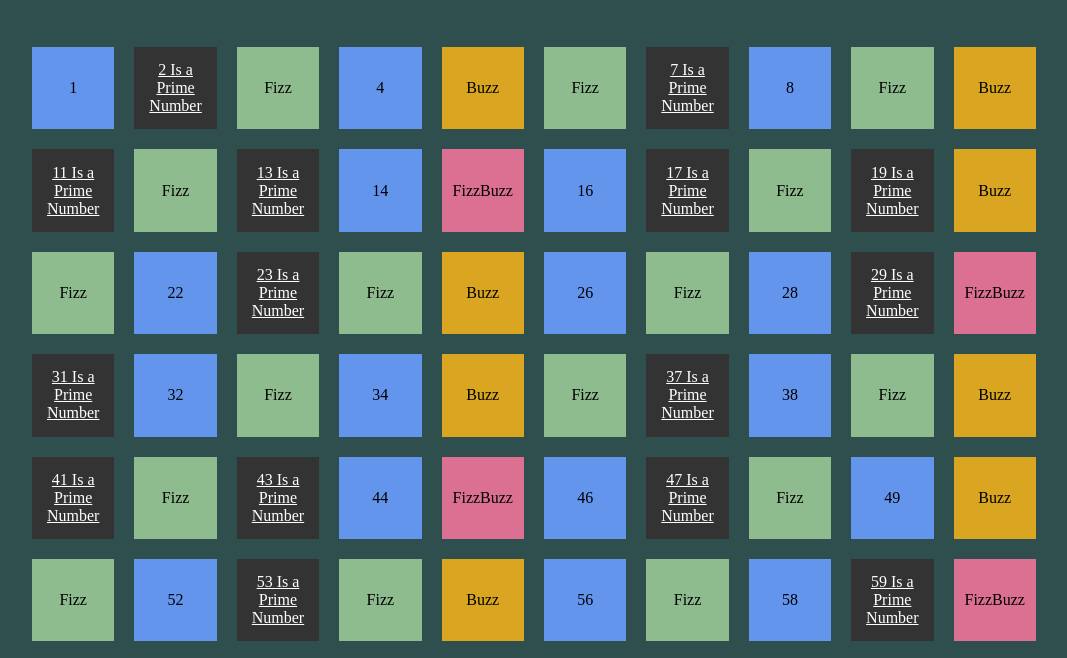
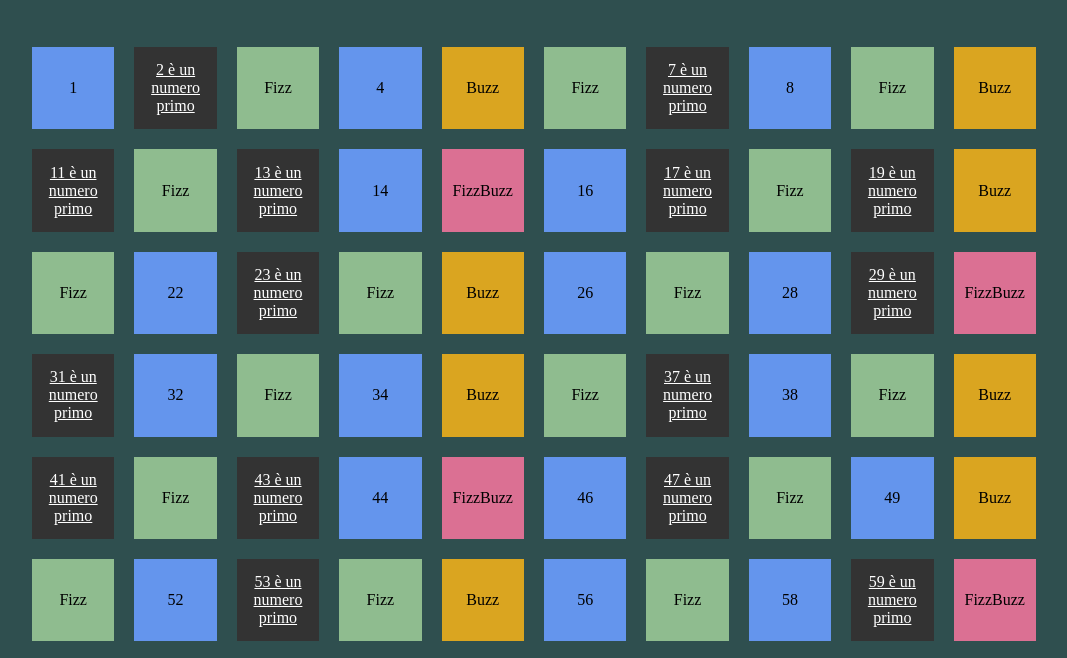
Before and after one commit to EgidioSperanza/js-fizzbuzzdom, a plain HTML site: page index.html in a window 1280 px wide. Shown: the part 112-770 px from the top of the page, without its empty margins (106-1173 px from the left). Drawn offline with Linux system fonts and the light colour scheme.

Commit message:
-aggionamento esercizio fizzbuzz

```diff
--- a/css/style.css
+++ b/css/style.css
@@ -45,7 +45,7 @@ span {
   background-color: goldenrod;
 }
 
-.fizz_buzz {
+.fizz.buzz {
   background-color: palevioletred;
 }
 
--- a/js/main.js
+++ b/js/main.js
@@ -8,32 +8,80 @@
 //      Applica uno stile differente a seconda del valore dell’indice per i multipli di 3,
 //      per i multipli di 5 e per i valori che sono sia multipli di 3 che di 5.
 
-const container = document.querySelector("body > div");
-const genericClass = "number_box";
-const fizzClass = "fizz";
-const buzzClass = "buzz";
-const fizzBuzzClass = "fizz_buzz";
-const fizz = `<div class="${genericClass} ${fizzClass}"><span>Fizz</span></div>`;
-const buzz = `<div class="${genericClass} ${buzzClass}"><span>Buzz</span></div>`;
-const fizzBuzz = `<div class="${genericClass} ${fizzBuzzClass}"><span>FizzBuzz</span></div>`;
-const primeClass = "prime";
+// const container = document.querySelector("body > div");
+// const genericClass = "number_box";
+// const fizzClass = "fizz";
+// const buzzClass = "buzz";
+// const fizzBuzzClass = "fizz_buzz";
+// const fizz = `<div class="${genericClass} ${fizzClass}"><span>Fizz</span></div>`;
+// const buzz = `<div class="${genericClass} ${buzzClass}"><span>Buzz</span></div>`;
+// const fizzBuzz = `<div class="${genericClass} ${fizzBuzzClass}"><span>FizzBuzz</span></div>`;
+// const primeClass = "prime";
+
+// for (let i = 1; i <= 100; i++) {
+//   if (i % 3 === 0 && i % 5 === 0) {
+//     container.innerHTML += fizzBuzz;
+//     console.log("FizzBuzz"); //DEBUG
+//   } else if (i % 3 === 0) {
+//     container.innerHTML += fizz;
+//     console.log("Fizz"); //DEBUG
+//   } else if (i % 5 === 0) {
+//     container.innerHTML += buzz;
+//     console.log("Buzz"); //DEBUG
+//   } else if (isPrime(i)) {
+//     container.innerHTML += `<div class="${genericClass} ${primeClass}"><span>${i} Is a Prime Number</span></div>`;
+//   } else {
+//     container.innerHTML += `<div class="${genericClass}"><span>${i}</span></div>`;
+//     console.log(i); //DEBUG
+//   }
+// }
+
+//MIGLIORIAMO IL TUTTO
+const container = document.querySelector(".container");
 
 for (let i = 1; i <= 100; i++) {
-  if (i % 3 === 0 && i % 5 === 0) {
-    container.innerHTML += fizzBuzz;
-    console.log("FizzBuzz"); //DEBUG
-  } else if (i % 3 === 0) {
-    container.innerHTML += fizz;
-    console.log("Fizz"); //DEBUG
-  } else if (i % 5 === 0) {
-    container.innerHTML += buzz;
-    console.log("Buzz"); //DEBUG
-  } else if (isPrime(i)) {
-    container.innerHTML += `<div class="${genericClass} ${primeClass}"><span>${i} Is a Prime Number</span></div>`;
+  let myText = "";
+  let defaultClass = "number_box";
+  let myClass = "";
+  let multy3 = false;
+  let multy3_5 = false;
+
+  if (i % 3 === 0 || i % 5 === 0) {
+    if (i % 3 === 0) {
+      myClass = "fizz";
+      myText = "Fizz";
+      multy3 = true;
+    }
+
+    if (i % 5 === 0) {
+      if (multy3) {
+        myClass = "fizz";
+        myOtherClass = "buzz";
+        myText += "Buzz";
+        multy3_5=true;
+      } else {
+        myClass = "buzz";
+        myText = "Buzz";
+      }
+    }
   } else {
-    container.innerHTML += `<div class="${genericClass}"><span>${i}</span></div>`;
-    console.log(i); //DEBUG
+    if (isPrime(i)) {
+      myText = `${i} è un numero primo`;
+      myClass = "prime";
+    } else {
+      myText = i;
+    }
   }
+  const myDiv = document.createElement("div");
+  container.appendChild(myDiv);
+  if (myClass !== "" || multy3) {
+    (multy3_5)
+      ? myDiv.classList.add(defaultClass, myClass, myOtherClass)
+      : myDiv.classList.add(defaultClass, myClass);
+  } else {
+    myDiv.classList.add(defaultClass);
+  }
+  myDiv.append(myText);
 }
 
 function isPrime(n) {
```
